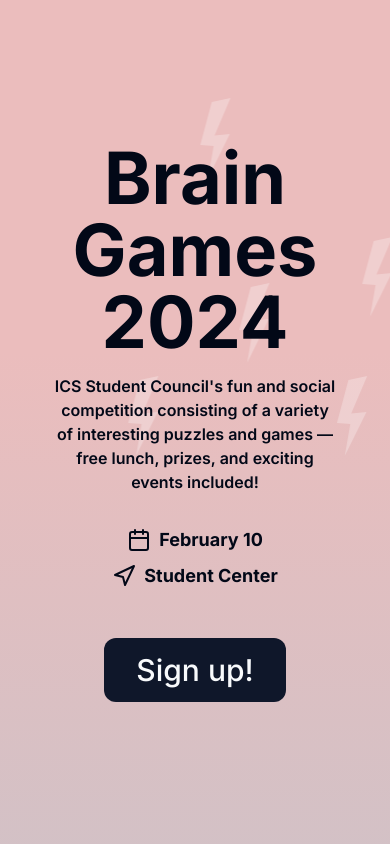
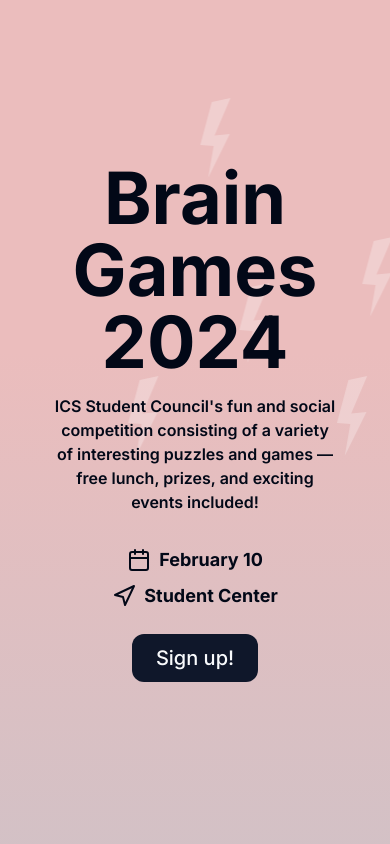
Before and after one commit to icssc/brain-games-2024, a Next.js app: page / in a window 390 px wide. Shown: the top 844 px of the page. Built offline with nearby package versions, Linux system fonts and the light colour scheme.

Commit message:
style: adjust responsiveness

```diff
--- a/src/components/Hero.tsx
+++ b/src/components/Hero.tsx
@@ -4,7 +4,7 @@ import { Calendar, Navigation } from "lucide-react";
 
 const Hero = () => {
     return (
-        <div className="flex-center flex-col gap-y-12 min-h-[calc(100vh)]">
+        <div className="flex-center flex-col gap-y-6 md:gap-y-12 min-h-[calc(100vh)]">
             <div className="flex flex-col gap-y-8">
                 <div className="flex justify-center items-center flex-col gap-y-4">
                     <h1 className="text-7xl md:text-8xl font-bold text-center">
@@ -36,7 +36,7 @@ const Hero = () => {
                     target="_blank"
                     referrerPolicy="no-referrer"
                 >
-                    <Button className="text-3xl p-8 rounded-xl">
+                    <Button className="text-xl md:text-3xl p-6 md:p-8 rounded-xl">
                         Sign up!
                     </Button>
                 </Link>
```
